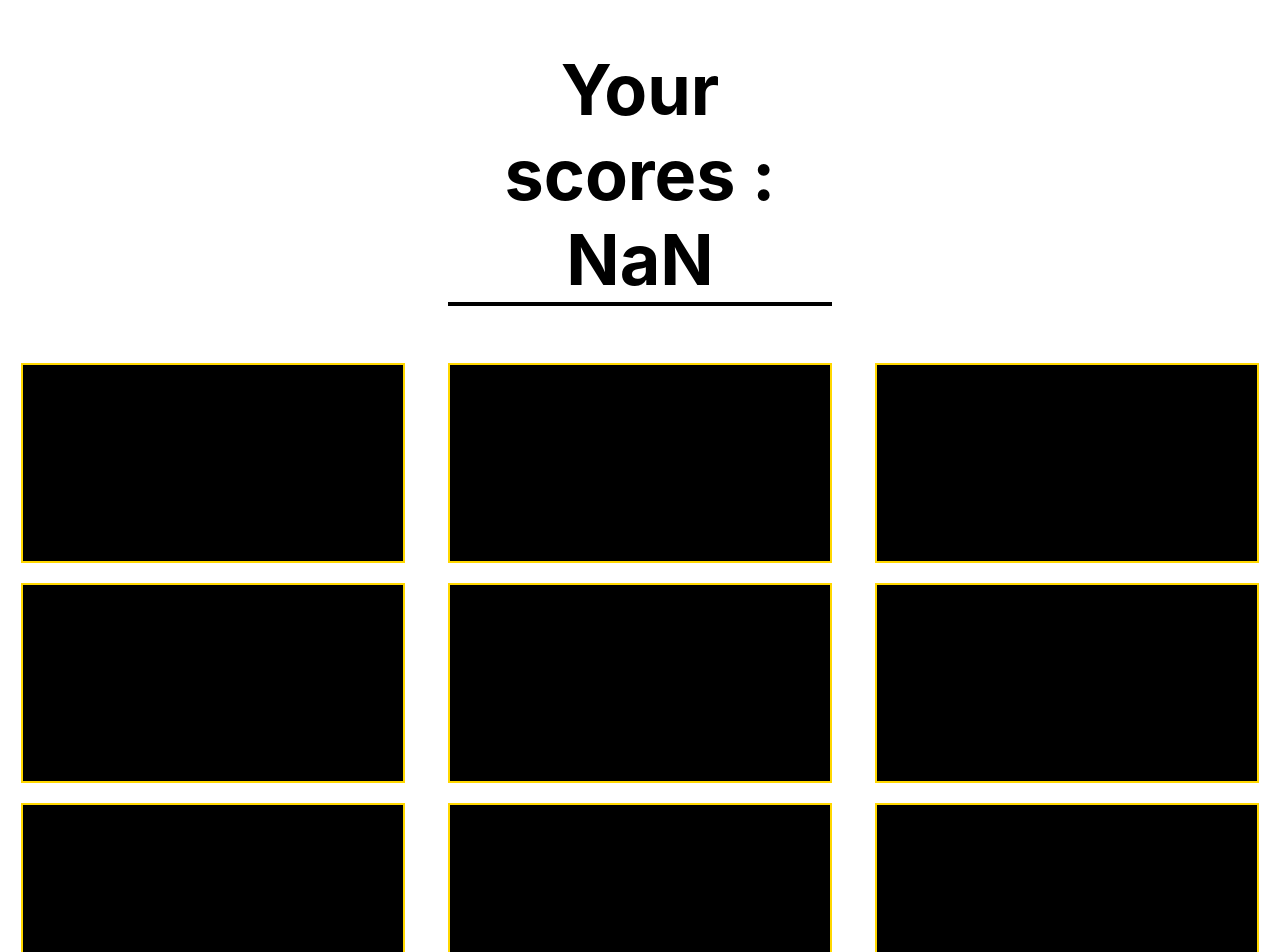
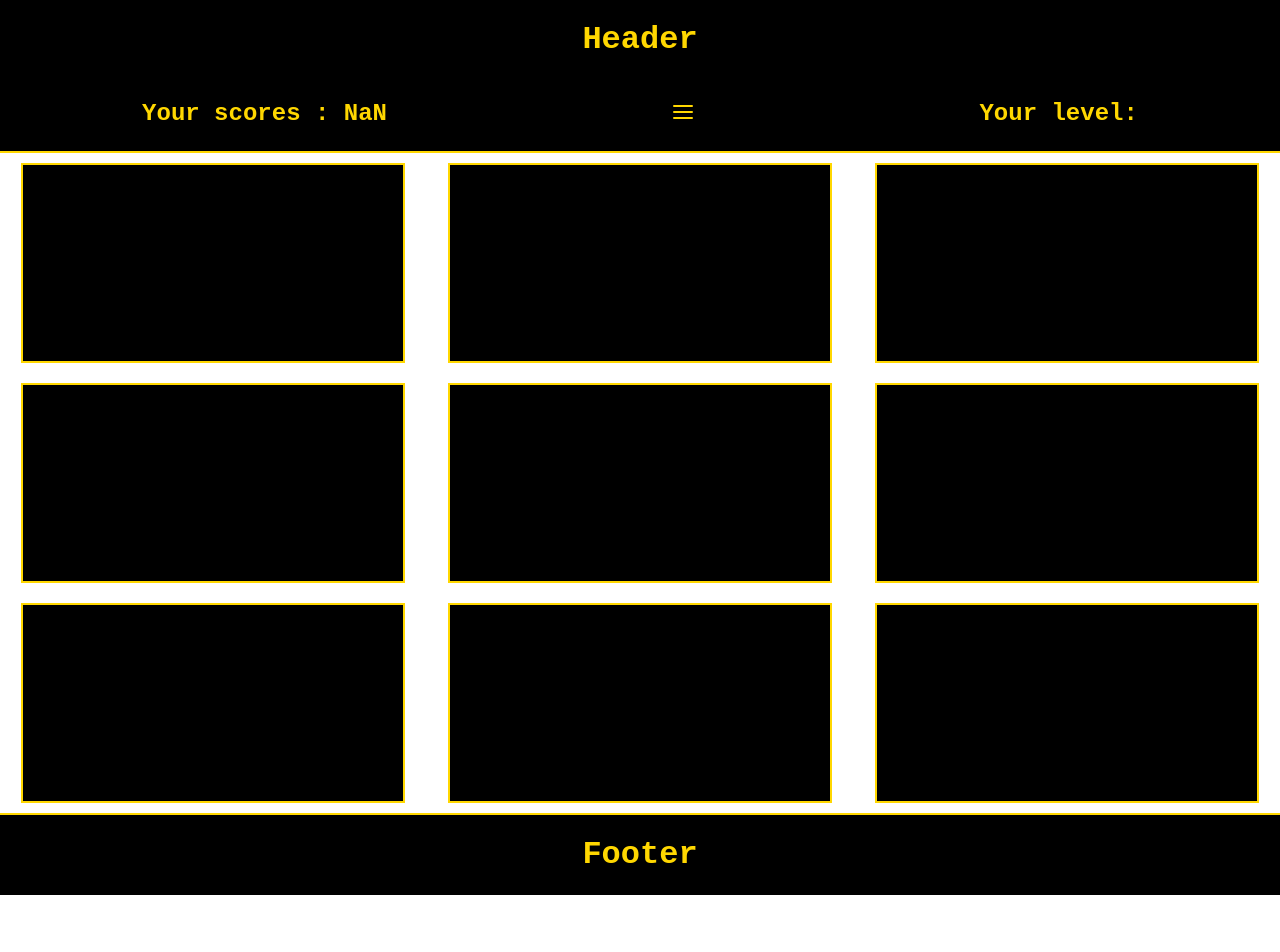
Before and after one commit to Izhakhtml/catchPoint_Game, a React (Create React App) app: page / in a window 1280 px wide. Shown: the top 952 px of the page. After the commit the page ends 895 px from the top, so only its background shows below. Built offline with nearby package versions, Linux system fonts and the light colour scheme.

Commit message:
menu button added

```diff
--- a/src/App.css
+++ b/src/App.css
@@ -1,11 +1,13 @@
 .App {
   text-align: center;
 }
+
 .catchPoint {
   display: flex;
   flex-wrap: wrap;
   justify-content: space-around;
 }
+
 .btn {
   margin: 10px;
   width: 30vw;
@@ -13,10 +15,12 @@
   background: black;
   border: 2px solid gold;
 }
+
 .game_buttons {
   display: flex;
   justify-content: center;
 }
+
 .start_game {
   cursor: pointer;
   background: black;
@@ -26,6 +30,7 @@
   height: 2vw;
   margin: 5px;
 }
+
 .stop_game {
   cursor: pointer;
   background: black;
@@ -35,6 +40,7 @@
   height: 2vw;
   margin: 5px;
 }
+
 .win_popUp {
   width: 50vw;
   height: 50vh;
@@ -47,6 +53,7 @@
   border-radius: 10px;
   font-size: 50px;
 }
+
 .text_win {
   color: gold;
   margin-left: 60px;
@@ -55,19 +62,12 @@
   font-size: 90px;
   font-family: 'Franklin Gothic Medium', 'Arial Narrow', Arial, sans-serif;
 }
-.title_score{
-  position: relative;
-  font-size: 70px;
-  border-bottom: 4px solid black;
-  display: flex;
-  justify-content: center;
-  margin-left: 35%;
-  margin-right: 35%;
-}
+
 #option_value {
   display: none;
 }
-.chooose_level_popUp{
+
+.chooose_level_popUp {
   top: 30%;
   left: 25%;
   width: 50vw;
@@ -75,36 +75,82 @@
   position: fixed;
   color: gold;
   border: 5px solid gold;
+
 }
-.disapear{
+
+.disapear {
   display: none;
 }
-.inital_buttons{
+
+.inital_buttons {
   display: flex;
-  justify-content:center;
+  justify-content: center;
   position: relative;
   top: 20%;
   padding: 4%;
 }
-.inital_text{
+
+.inital_text {
   position: relative;
   top: 15%;
 }
-.inital_h1{
+
+.inital_h1 {
   border-bottom: 2px solid gold;
-  font-size:40px;
-  font-family:'Courier New', Courier, monospace;
+  font-size: 40px;
+  font-family: 'Courier New', Courier, monospace;
   margin-left: 25%;
   margin-right: 25%;
 }
-.inital_h2{
-  font-family:'Courier New', Courier, monospace;
+
+.inital_h2 {
+  font-family: 'Courier New', Courier, monospace;
 }
-.option_buttons{
+
+.option_buttons {
   color: gold;
   background: transparent;
   border: none;
 }
-.winPopup{
+
+.winPopup {
   display: none;
 }
+
+.contain_title {
+  display: flex;
+  justify-content: space-around;
+}
+
+.base_contain {
+  grid-template-areas:
+    'header header header header header'
+    'main main main main main'
+    'main main main main main'
+    'main main main main main'
+    'footer footer footer footer footer'
+  ;
+  display: grid;
+  width: 100%;
+  height: 100%;
+}
+
+.header_tag {
+  grid-area: header;
+  background: black;
+  color: gold;
+  font-family: 'Courier New', Courier, monospace;
+  border-bottom: 2px solid gold;
+}
+
+.footer_tag {
+  grid-area: footer;
+  background: black;
+  color: gold;
+  font-family: 'Courier New', Courier, monospace;
+  border-top: 2px solid gold;
+}
+.menu_icon{
+  cursor: pointer;
+
+}
--- a/src/appRouter/AppRouter.jsx
+++ b/src/appRouter/AppRouter.jsx
@@ -1,22 +1,19 @@
 import { BrowserRouter, Route, Routes } from 'react-router-dom'
 import Header from '../components/parts/Header'
 import Footer from '../components/parts/Footer'
-import NavBar from '../components/parts/NavBar'
 import CatchPoint from '../components/pages/CatchPoint'
-import CountTNumber from '../components/parts/CountTNumber'
 const AppRouter = () => {
 
     return (
-        <div>
-            {/* <Header /> */}
-            <CountTNumber/>
-            <CatchPoint/>
-            {/* <NavBar />
-            <Routes>
-                <Route path='/' element={<CatchPoint />} ></Route>
-            </Routes> */}
-            <Footer />
-        </div>
+        <BrowserRouter>
+            <div className='base_contain'>
+                <Header />
+                <Routes>
+                    <Route path='/' element={<CatchPoint />} ></Route>
+                </Routes>
+                <Footer />
+            </div>
+        </BrowserRouter>
     )
 }
 export default AppRouter
--- a/src/components/pages/CatchPoint.jsx
+++ b/src/components/pages/CatchPoint.jsx
@@ -7,18 +7,18 @@ import { CatchBallContext } from '../../context/CatchBallContext';
 const CatchPoint = () => {
     const [arrayBtn, setArrayBtn] = useState([]);
     const [id, setId] = useState(0);
-    const [count, setCount] = useState(0)
-    const [disapear, setDisapear] = useState("")
-    const [winPopup, setWinPopup] = useState("")
-    const [currentLevel, setCurrentLevel] = useState(0);
-    const { setCounter, counter, showButtons, setShowButtons, changeButtons, setChangeButtons } = useContext(CatchBallContext)
+    const [count, setCount] = useState(0);
+    // const [disapear, setDisapear] = useState("");
+    const [winPopup, setWinPopup] = useState("");
+    const [currentTime, setCurrentTime] = useState(0);
+    const { setCounter, counter, showButtons, setShowButtons, changeButtons, setChangeButtons, disapear, setDisapear, currentLevel, setCurrentLevel } = useContext(CatchBallContext);
     const BtnValue = useRef(null);
     const BtnGame = useRef(null);
     const SelectValue = useRef(null);
     useEffect(() => {
         setArrayBtn(BtnValue.current.children);
         if (localStorage.getItem("currentTime") != undefined) {
-            setCurrentLevel(localStorage.getItem("currentTime"))
+            setCurrentTime(localStorage.getItem("currentTime"))
         }
     }, [])
     const StartGame = (e, time) => {
@@ -78,16 +78,17 @@ const CatchPoint = () => {
         setDisapear("disapear")
         setShowButtons(true);
         setChangeButtons(false)
-        setCurrentLevel(time)
+        setCurrentTime(time)
         localStorage.setItem("currentTime", time);
         setCounter(0)
         localStorage.setItem("scoreNumber", 0);
+        setCurrentLevel(event.target.innerText);
     }
 
     const CheckTStatus = (event) => {
         if (changeButtons == true) {
             setChangeButtons(false)
-            StartGame(event, currentLevel)
+            StartGame(event, currentTime)
         } else {
             setChangeButtons(true);
             StopGame(event)
@@ -106,7 +107,7 @@ const CatchPoint = () => {
         setDisapear("disapear")
         setChangeButtons(false)
         setCounter(0)
-        StartGame(event, currentLevel)
+        StartGame(event, currentTime)
         setShowButtons(true);
         localStorage.setItem("scoreNumber", 0);
     }
--- a/src/components/parts/CountTNumber.jsx
+++ /dev/null
@@ -1,11 +0,0 @@
-import { useContext, useState } from "react"
-import { CatchBallContext } from "../../context/CatchBallContext"
-const CountTNumber = () => {
-    const { counter } = useContext(CatchBallContext);
-    return (
-        <div>
-             <h1 className="title_score">Your scores : {counter}</h1>
-        </div>
-    )
-}
-export default CountTNumber;
--- a/src/components/parts/Footer.jsx
+++ b/src/components/parts/Footer.jsx
@@ -1,8 +1,8 @@
 const Footer = () => {
     return (
-        <div>
+        <footer className="footer_tag">
             <h1>Footer</h1>
-        </div>
+        </footer>
     )
 }
 export default Footer;
--- a/src/components/parts/Header.jsx
+++ b/src/components/parts/Header.jsx
@@ -1,8 +1,24 @@
+import { useContext, useState } from "react"
+import { CatchBallContext } from "../../context/CatchBallContext";
+import { FiMenu } from "react-icons/fi"
 const Header = () => {
+    const { counter, currentLevel , setDisapear , setCounter , setShowButtons} = useContext(CatchBallContext);
+    const ReapeatTMainMenu = () => {
+        setDisapear("")
+        setCounter(0)
+        setShowButtons(false)
+        localStorage.setItem("scoreNumber", 0);
+        console.log("dd");
+    }
     return (
-        <div>
+        <header className="header_tag">
             <h1>Header</h1>
-        </div>
+            <article className="contain_title">
+                <h1 className="title_score">Your scores : {counter}</h1>
+                <h1 className="menu_icon" onClick={ReapeatTMainMenu}><FiMenu /></h1>
+                <h1>Your level:{currentLevel}</h1>
+            </article>
+        </header>
     )
 }
 export default Header;
--- a/src/components/parts/NavBar.jsx
+++ b/src/components/parts/NavBar.jsx
@@ -1,10 +1,9 @@
 import {Link}from 'react-router-dom'
-import CatchPoint from '../pages/CatchPoint'
 const NavBar = ()=>{
 
 return(
     <div>
-         <Link to="/"><button>Catch Point</button></Link>
+         <Link to="/"></Link>
     </div>
 )
 }
--- a/src/context/CatchBallContext.jsx
+++ b/src/context/CatchBallContext.jsx
@@ -3,11 +3,13 @@ export const CatchBallContext = React.createContext();
 export const CatchBallProvider = ({ children }) => {
     const [counter, setCounter] = useState(0);
     const [showButtons, setShowButtons] = useState(false);
-    const [changeButtons, setChangeButtons] = useState(false)
+    const [changeButtons, setChangeButtons] = useState(false);
+    const [disapear, setDisapear] = useState("");
+    const [currentLevel, setCurrentLevel] = useState("");
     useEffect(() => {
         if (localStorage.getItem("scoreNumber") != undefined) {
 
-            if (localStorage.getItem("scoreNumber") != 0  ) {
+            if (localStorage.getItem("scoreNumber") != 0) {
                 let currentNum = Number(localStorage.getItem("scoreNumber"))
                 setShowButtons(true);
                 setChangeButtons(true);
@@ -21,7 +23,7 @@ export const CatchBallProvider = ({ children }) => {
         // localStorage.removeItem("scoreNumber")
     }, [])
     return (
-        <CatchBallContext.Provider value={{ counter, setCounter,showButtons, setShowButtons, changeButtons, setChangeButtons }}>
+        <CatchBallContext.Provider value={{ counter, setCounter, showButtons, setShowButtons, changeButtons, setChangeButtons, currentLevel, setCurrentLevel, disapear, setDisapear }}>
             {children}
         </CatchBallContext.Provider>
     )
```
Also changed, not shown: src/components/parts/ChooseTime.jsx (deleted, +0 -10 lines).
